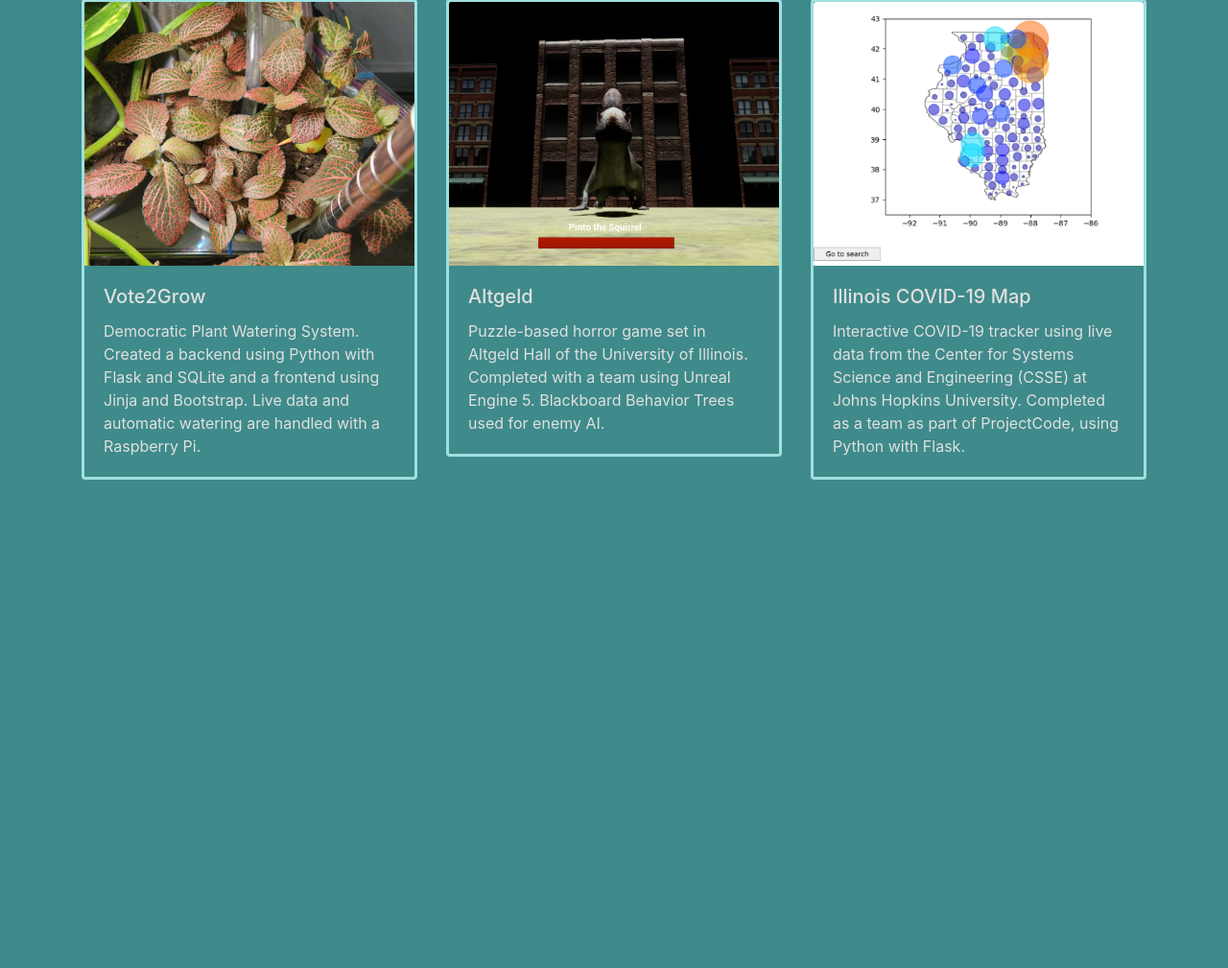
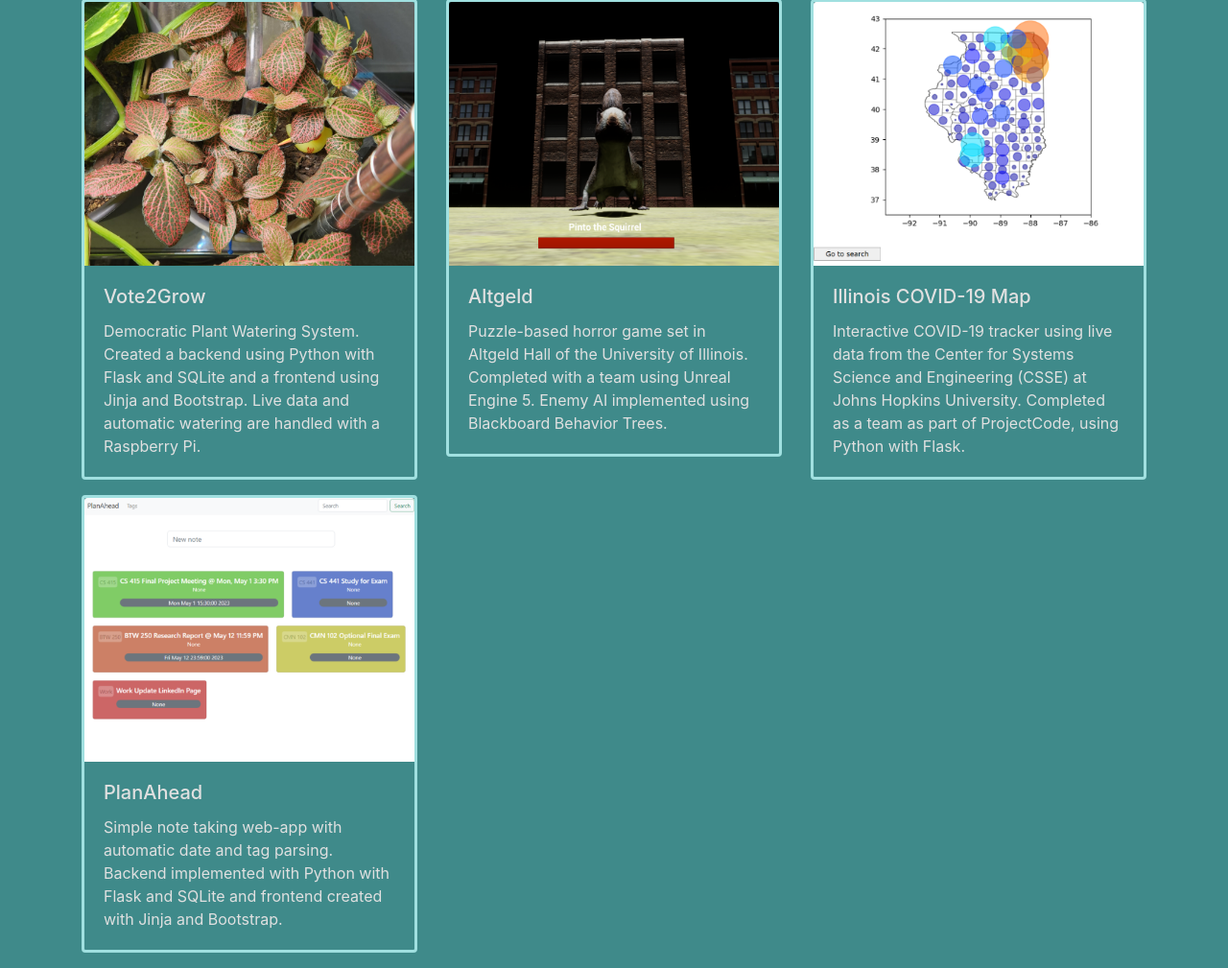
Before and after one commit to Gabgra11/GabrielGraisWebsite, a Flask app: page /projects in a window 1280 px wide. Shown: the part 203-1212 px from the top of the page at 96% size. Before the commit the page ends 703 px from the top, so only its background shows below. Run offline with Flask 3, Linux system fonts and the light colour scheme.

Commit message:
Add planahead to Projects page.

```diff
--- a/templates/projects.html
+++ b/templates/projects.html
@@ -5,7 +5,7 @@
 
 <div class="container">
     <div class="row">
-        <div class="col">
+        <div class="col-4">
             <div class="card mb-3">
                 <img class="card-img-top" src="static/img/vote2grow.jpg" alt="Vote2Grow">
                 <div class="card-body">
@@ -15,27 +15,17 @@
             </div>
         </div>
 
-        <!-- <div class="col">
-            <div class="card mb-3">
-                <img class="card-img-top" src="static/img/planahead.png" alt="PlanAhead">
-                <div class="card-body">
-                    <h5 class="card-title">PlanAhead</h5>
-                    <p class="card-text">Simple note taking web-app with automatic date and tag parsing. Created a backend using Python with Flask and SQLite and a frontend using Jinja and Bootstrap.</p>
-                </div>
-            </div>
-        </div> -->
-
-        <div class="col">
+        <div class="col-4">
             <div class="card mb-3">
                 <img class="card-img-top" src="static/img/altgeld.png" alt="Altgeld">
                 <div class="card-body">
                     <h5 class="card-title">Altgeld</h5>
-                    <p class="card-text">Puzzle-based horror game set in Altgeld Hall of the University of Illinois. Completed with a team using Unreal Engine 5. Blackboard Behavior Trees used for enemy AI.</p>
+                    <p class="card-text">Puzzle-based horror game set in Altgeld Hall of the University of Illinois. Completed with a team using Unreal Engine 5. Enemy AI implemented using Blackboard Behavior Trees.</p>
                 </div>
             </div>
         </div>
 
-        <div class="col">
+        <div class="col-4">
             <div class="card mb-3">
                 <img class="card-img-top" src="static/img/projectcode.png" alt="ProjectCode Illinois COVID19 Map">
                 <div class="card-body">
@@ -46,4 +36,16 @@
         </div>
     </div>
 
+    <div class="row">
+        <div class="col-4">
+            <div class="card mb-3">
+                <img class="card-img-top" src="static/img/planahead.png" alt="PlanAhead">
+                <div class="card-body">
+                    <h5 class="card-title">PlanAhead</h5>
+                    <p class="card-text">Simple note taking web-app with automatic date and tag parsing. Backend implemented with Python with Flask and SQLite and frontend created with Jinja and Bootstrap.</p>
+                </div>
+            </div>
+        </div>
+    </div>
+
     {% endblock %}
```
Also changed, not shown: templates/about.html (+20 -0 lines), static/img/planahead.png (added).
